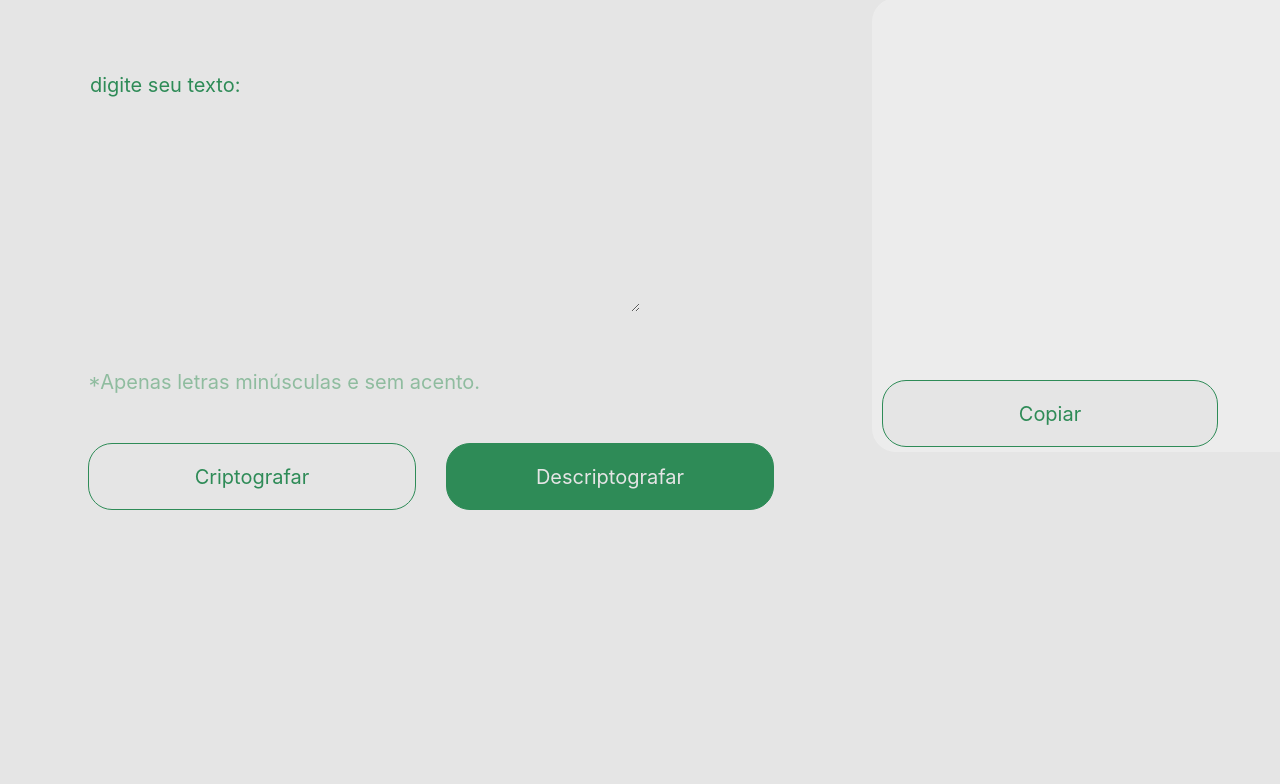
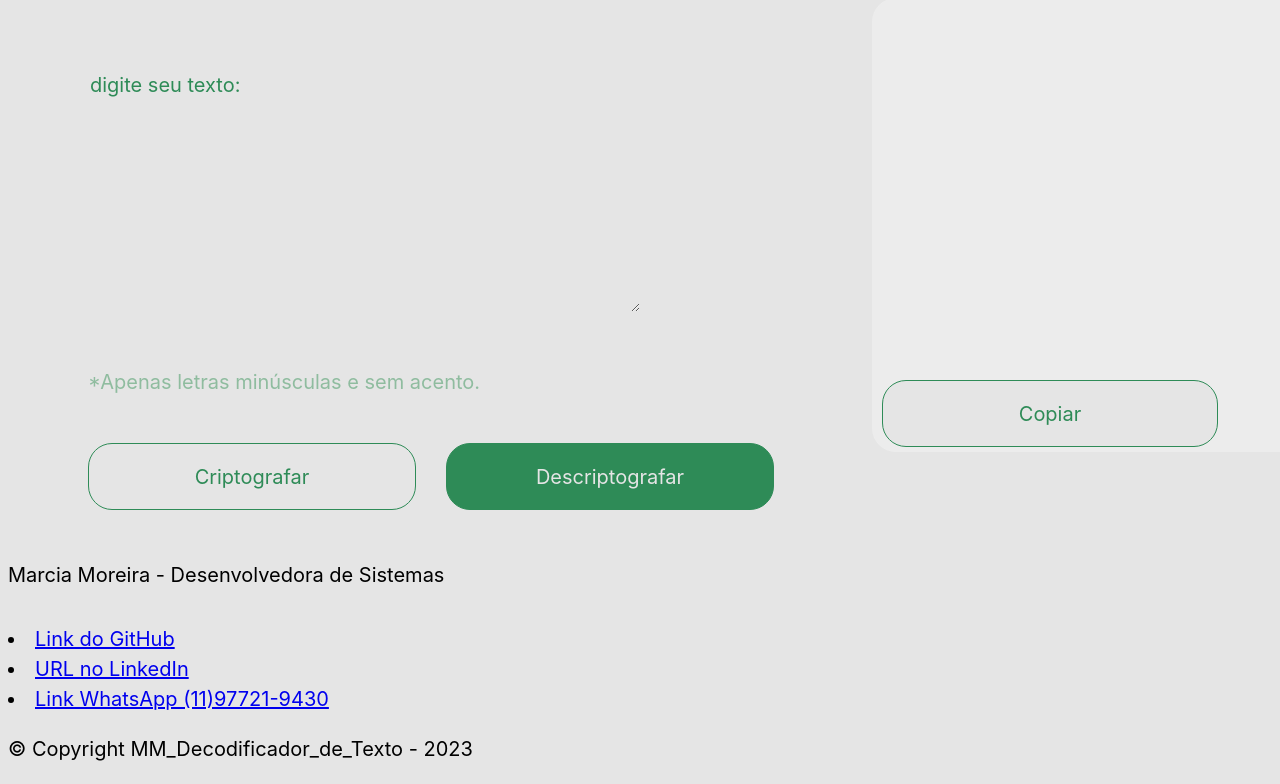
Before and after one commit to Marcia-Moreira/Challenge_01-Oracle-ONE-Decodificador, a plain HTML site: page index.html in a window 1280 px wide. Shown: the part 70-854 px from the top of the page. Before the commit the page ends 800 px from the top, so only its background shows below. Drawn offline with Linux system fonts and the light colour scheme.

Commit message:
Update index.html

```diff
--- a/index.html
+++ b/index.html
@@ -13,7 +13,7 @@
 <body>
     <!--cabeçalho com logo alura Modelo FIGMA-->
     <header>
-        <img class="logo-alura" src="/imagens/logo_alura.png" alt="Logo da Alura">
+        <img class="logo-alura" src="/logo_alura.png" alt="Logo da Alura">
     </header>
 
     <main>
@@ -42,4 +42,27 @@
     </main>
     <script src="/script.js"></script>
 </body>
+    <footer> <!--Rodapé-->
+        <!--IMAGEM -->
+        <!--<img src="MM_Dev_002.png" class="imagem_rodape" alt="Marcia_Moreira">-->
+        <!--MARCIA MOREIRA-->
+        <p class="texto_rodape"><strong><h5>Marcia Moreira - Desenvolvedora de Sistemas</h5></strong></p>
+        <!--<p style="font-size: 15px;"><strong>{ Desenvolvedora_de_Sistemas }</strong></p>-->
+
+        <!--LINK GITHUB-->
+        <!--<p>Link GitHub Marcia_Moreira_Dev</p>-->
+        <li class="texto_rodape" id="linkMM"><a href="https://github.com/Marcia-Moreira/Marcia_Moreira_Dev.git">Link do GitHub</a></li>
+
+        <!--LINK LINKEDIN-->
+        <!--<p>URL no LinkedIn Marcia Moreira</p>-->
+        <li class="texto_rodape" id="linkMM"><a href="https://www.linkedin.com/in/marciamoreiramm">URL no LinkedIn</a></li>
+
+        <!--LINK WHATSAPP-->
+        <!--<p>https://wa.me/5511977219430</p>-->
+        <li class="texto_rodape" id="linkMM"><a href="https://wa.me/5511977219430">Link WhatsApp (11)97721-9430</a></li>
+
+        <!--DIREITOS AUTORAIS-->
+        <p class="copyright">&copy; Copyright MM_Decodificador_de_Texto - 2023</p>
+
+    </footer>
 </html>
```
